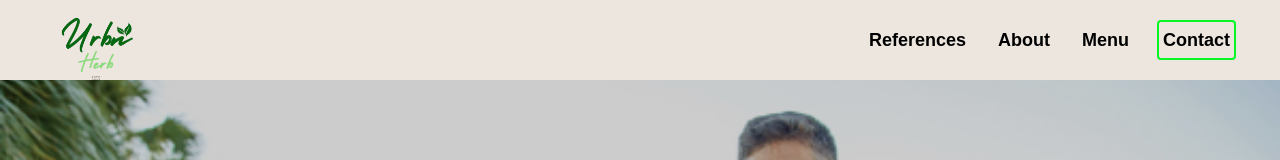
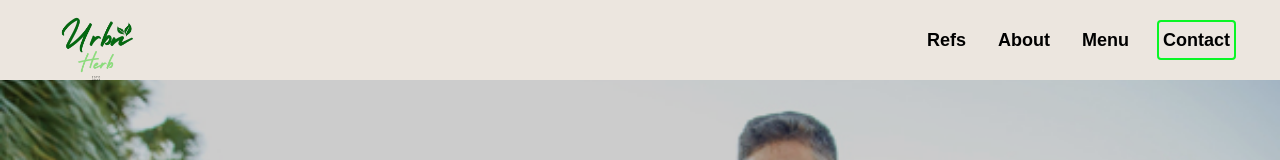
Before and after one commit to CoDari1/Urban-Herbs, a Next.js app: page / in a window 1280 px wide. Shown: the top 160 px of the page. Built offline with nearby package versions, Linux system fonts and the light colour scheme.

Commit message:
reference

```diff
--- a/app/Components/Navbar.jsx
+++ b/app/Components/Navbar.jsx
@@ -49,7 +49,7 @@ export default function Navbar() {
 
                 {/* Menu Links */}
                 <div id="Menu" className="flex items-center justify-end h-full">
-                    {["References", "About", "Menu", "Contact"].map((item) => (
+                    {["Refs", "About", "Menu", "Contact"].map((item) => (
                         <Link
                             key={item}
                             href={`/${item}`}
```
